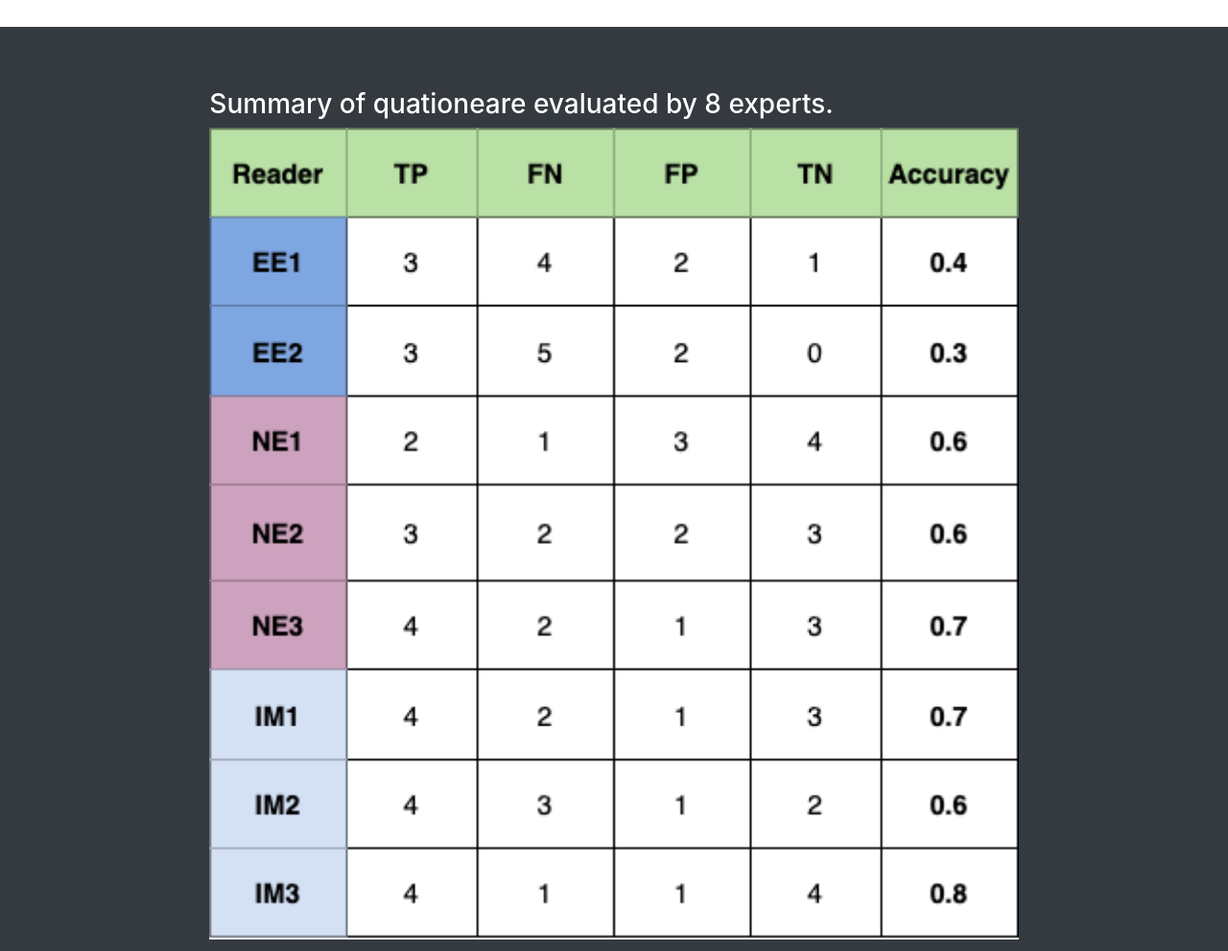
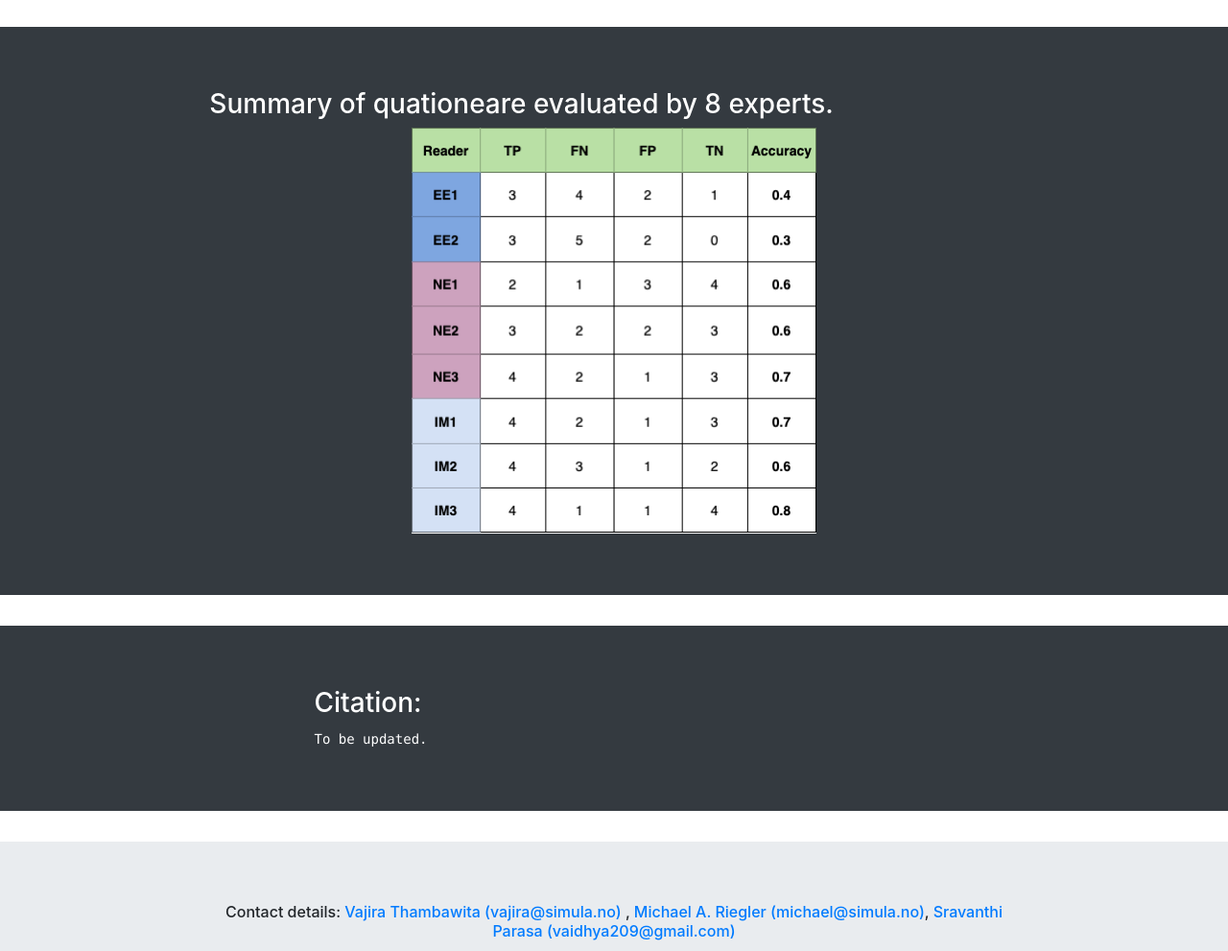
Before and after one commit to vlbthambawita/polyp-inpainting, a plain HTML site: page index.html in a window 1280 px wide. Shown: the part 1380-2371 px from the top of the page at 96% size. Drawn offline with nearby package versions, Linux system fonts and the light colour scheme.

Commit message:
updated site

```diff
--- a/index.html
+++ b/index.html
@@ -58,7 +58,7 @@
         <div class="col-sm-2"></div>
         <div class="col">
           <h3> Summary of quationeare evaluated by 8 experts. </h3>
-          <img src="site_resources/images/DDW-Digram-Table.png" class="mx-auto d-block" style="width:100%">
+          <img src="site_resources/images/DDW-Digram-Table.png" class="mx-auto d-block" style="width:50%">
         </div>
         <div class="col-sm-2"></div>
       </div>
```
